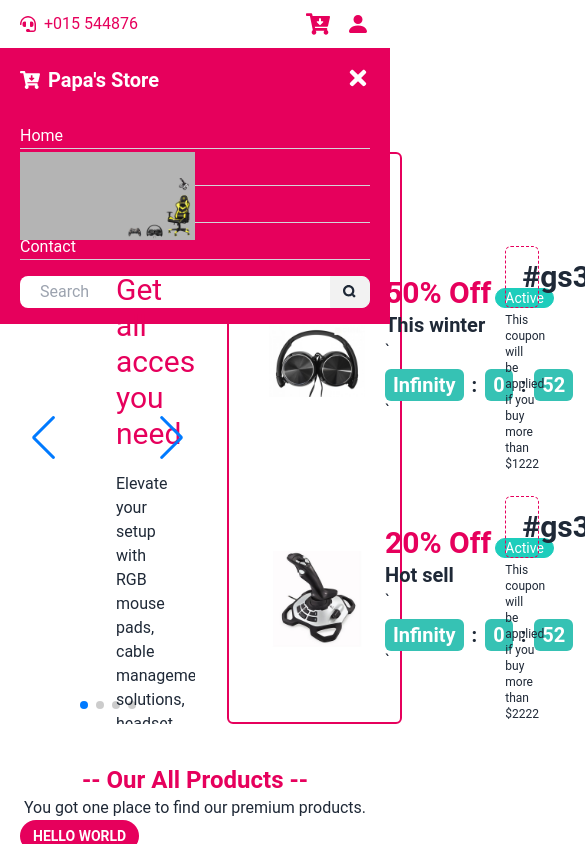
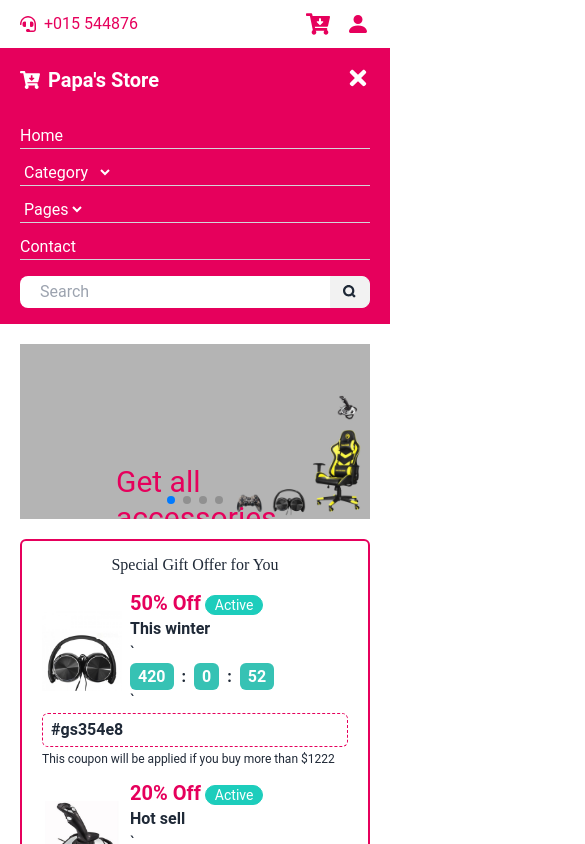
Before and after one commit to mahdimortuza/e_commerce_client, a React (Vite) app: page / in a window 390 px wide. Both pictures are taken after a click on the element 358 px from the left and 80 px from the top of the page. Shown: the top 844 px of the page, 585 px wide, since content can reach past the window. Built offline with nearby package versions, Linux system fonts and the light colour scheme.

Commit message:
responsive added

```diff
--- a/src/pages/Home/Header/Header.jsx
+++ b/src/pages/Home/Header/Header.jsx
@@ -3,7 +3,7 @@ import Offer from "./Offer/Offer";
 
 const Header = () => {
   return (
-    <div className="flex gap-8 mt-10">
+    <div className="md:flex gap-8 mt-5 md:mt-10">
       <Slider></Slider>
       <Offer></Offer>
     </div>
--- a/src/pages/Home/Header/Offer/Offer.jsx
+++ b/src/pages/Home/Header/Offer/Offer.jsx
@@ -38,37 +38,39 @@ const Offer = () => {
 
   const seconds = time % 60;
   const minutes = Math.floor(time / 60);
-  const hours = 60 / minutes;
+  const hours = 420;
 
   return (
-    <div className="w-1/2">
+    <div className="md:w-1/2 mt-5 md:mt-0">
       {/*  this is for offer section  */}
       <div className="border-2 rounded-md h-full border-[#e6005c] hover:border-[#626262]">
-        <h1 className="offerText text-xl text-center mt-3">
+        <h1 className="offerText md:text-xl text-center mt-3">
           Special Gift Offer for You
         </h1>
 
         {/* this is for offer timer  */}
 
-        <div>
+        <div className="px-5 md:px:0 pb-5">
           {offers.map((offer) => (
             <div key={offer.img}>
-              <div className="mx-10 mt-1">
-                <div className="flex gap-5 items-center justify-between">
-                  <div className="flex gap-5 items-center">
-                    <img className="w-24" src={offer.img}></img>
+              <div className="mx:5 md:mx-10 mt-3 md:mt-1">
+                <div className="md:flex gap-2 md:gap-5 items-center justify-between">
+                  <div className="flex gap-2 md:gap-5 items-center">
+                    <img className="w-20 md:w-24" src={offer.img}></img>
                     <div>
                       <h1 className="">
-                        <span className="text-[#e6005c] text-3xl font-bold">
+                        <span className="text-[#e6005c] text-xl md:text-3xl font-bold">
                           {offer.off}
                         </span>
                         <span className="badge badge-accent text-white ml-1">
                           {offer.status}
                         </span>
                       </h1>
-                      <h1 className="text-xl font-bold ">{offer.des}</h1>
+                      <h1 className="text:md md:text-xl font-bold ">{offer.des}</h1>
+
+
                       {/* this is for the timer  */}`
-                      <h1 className="text-xl font-bold mt-2">
+                      <h1 className="text-md md:text-xl font-bold md:mt-2">
                         <span className="bg-[#36c2b4] text-white px-2 py-1 rounded-md mr-2">
                           {hours}
                         </span>
@@ -84,9 +86,11 @@ const Offer = () => {
                       `
                     </div>
                   </div>
+
+
                   {/* coupon section  */}
-                  <div className="w-1/3 mt-5">
-                    <h2 className="border border-dashed border-[#e6005c] px-4 py-3 rounded-md text-3xl font-bold">
+                  <div className="md:w-1/3 md:mt-5">
+                    <h2 className="border border-dashed border-[#e6005c] px-2 py-1 md:px-4 md:py-3 rounded-md text-md md:text-3xl font-bold">
                       {offer.coupon}
                     </h2>
                     <p className="mt-1 text-xs">{offer.warn}</p>
--- a/src/pages/Home/Header/Slider/Slider.jsx
+++ b/src/pages/Home/Header/Slider/Slider.jsx
@@ -52,7 +52,7 @@ const items = [
 
 const Slider = () => {
   return (
-    <div className="w-1/2">
+    <div className="md:w-1/2">
       <Swiper
         slidesPerView={1}
         spaceBetween={30}
@@ -60,8 +60,9 @@ const Slider = () => {
         pagination={{
           clickable: true,
         }}
-        navigation={true}
-        modules={[Pagination, Navigation]}
+        // navigation={true}
+        // modules={[Pagination, Navigation]}
+        modules={[Pagination]}
         className="mySwiper h-full"
       >
         {items.map((item) => (
--- a/src/pages/Shared/Navbar/Navbar.jsx
+++ b/src/pages/Shared/Navbar/Navbar.jsx
@@ -16,6 +16,7 @@ const Navbar = () => {
   return (
     <>
       <div className="max-w-[1450px] mx-auto">
+        {/* for the offer text  */}
         <div className="flex justify-between h-12 items-center">
           <div className="flex">
             <p className="font-semibold hidden md:block">
@@ -46,7 +47,10 @@ const Navbar = () => {
       </div>
 
       {/* header logo and navigation bar  */}
-      <div className="bg-[#e6005c] h-16 flex items-center">
+      <div
+        className="bg-[#e6005c] h-16 sticky top-0 flex items-center"
+        style={{ zIndex: 2 }}
+      >
         <div className="w-[1450px] mx-auto flex justify-between px-5 md:px-0">
           <Link className="flex items-center text-white" to="/">
             <FaCartArrowDown className="text-xl" />
@@ -118,22 +122,25 @@ const Navbar = () => {
 
       <ul
         className={
-          !open ? "hidden" : "absolute bg-[#e6005c] text-white w-full px-5"
+          !open
+            ? "hidden"
+            : "sticky top-16 bg-[#e6005c] text-white w-full px-5 z-20"
+          // !open ? "hidden" : "absolute bg-[#e6005c] text-white w-full px-5 z-20"
         }
       >
-        <li className="border-b border-zinc-300 pt-3">
+        <li onClick={handleClick} className="border-b border-zinc-300 pt-3">
           <Link to="/">Home</Link>
         </li>
         <li className="border-b border-zinc-300 pt-3">
           <select className="outline-none bg-[#e6005c]">
             <option>Category</option>
             <option>
-              <Link to="/">Food</Link>
+              <Link to="/food">Food</Link>
             </option>
-            <option>
+            <option onClick={handleClick}>
               <Link to="/">Chocolate</Link>
             </option>
-            <option>
+            <option onClick={handleClick}>
               <Link to="/">Grocery</Link>
             </option>
           </select>
```
